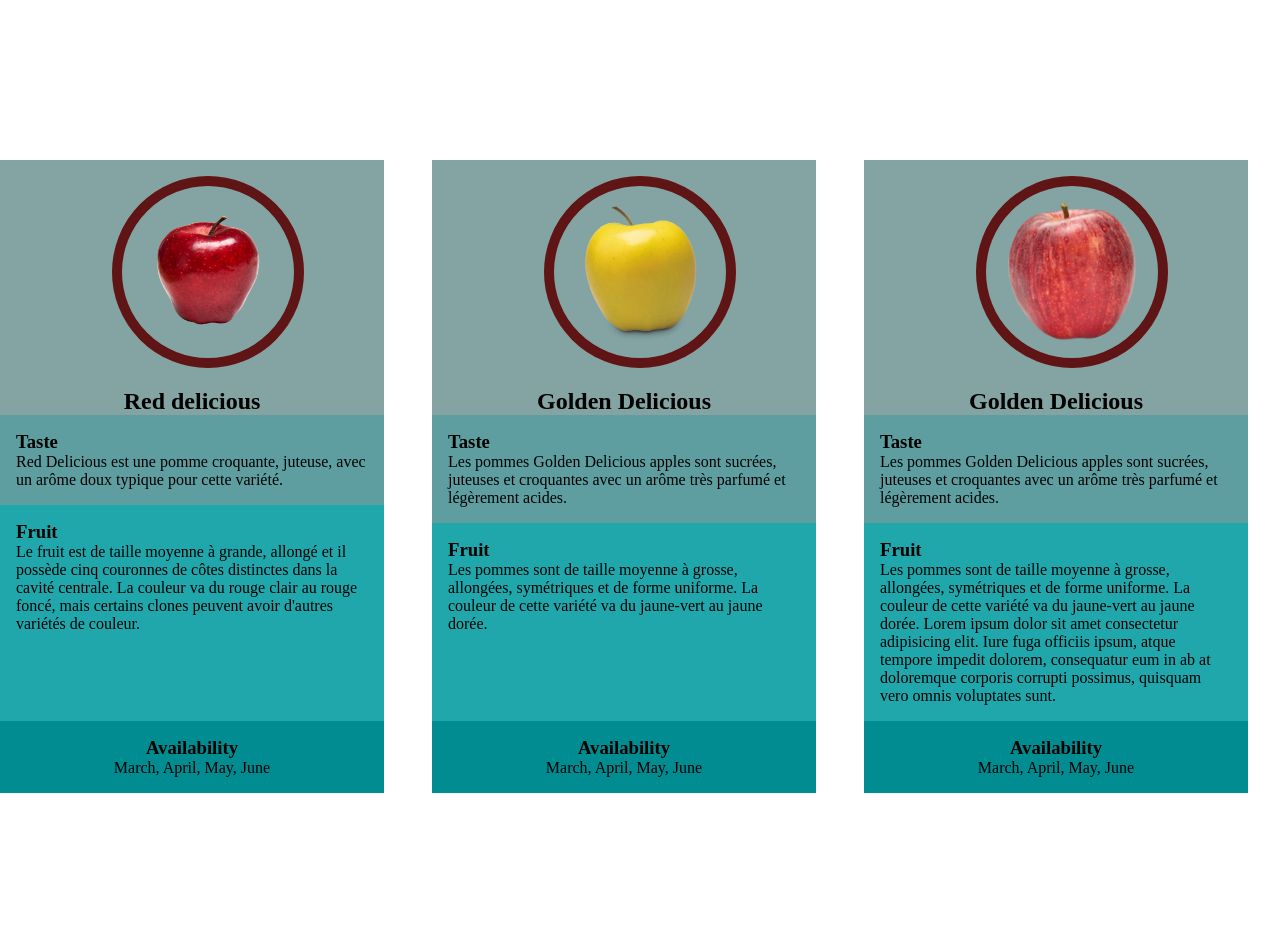
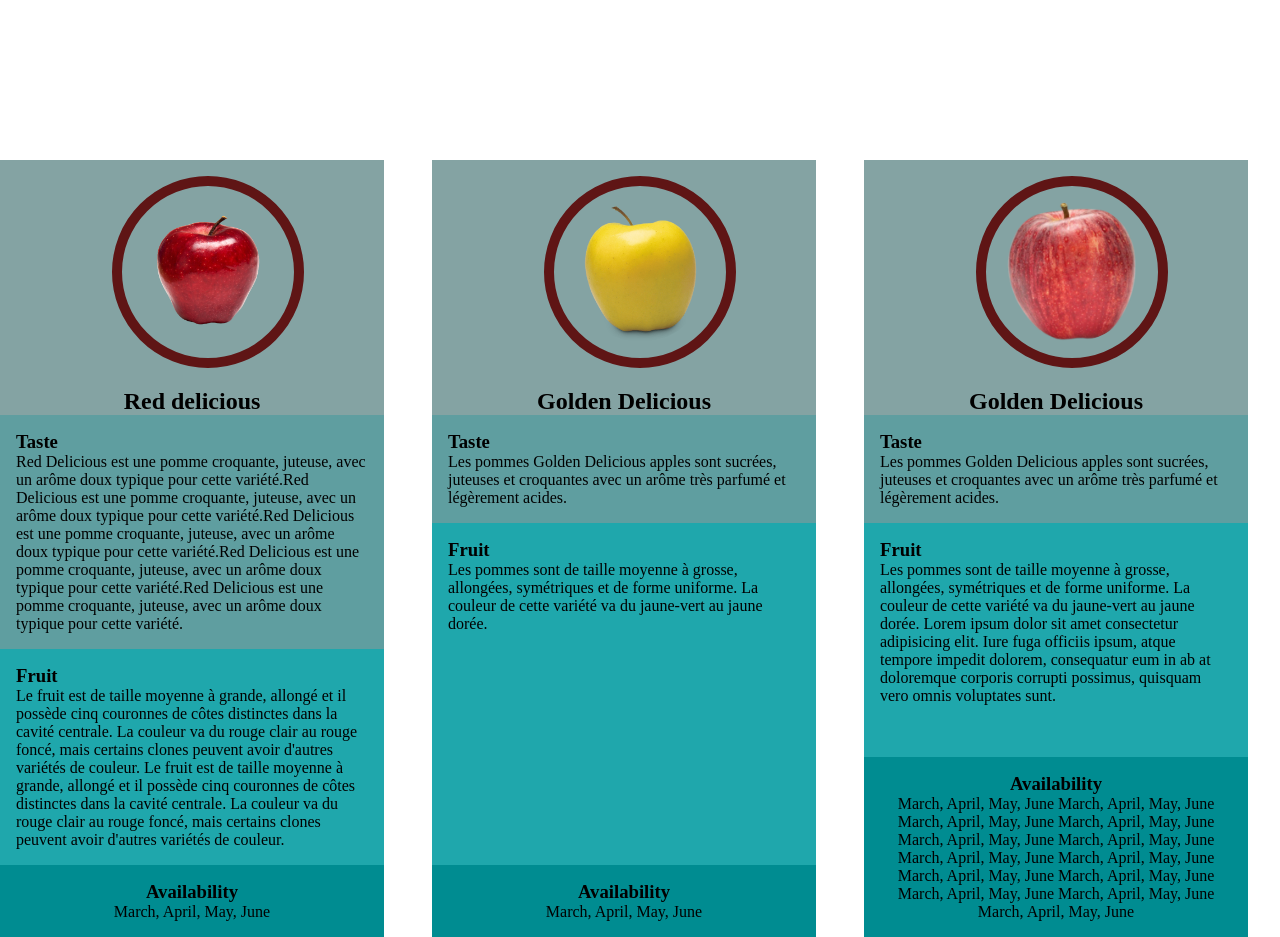
Before and after one commit to rebarce/radiustest, a plain HTML site: page index.html in a window 1280 px wide. Before the commit the page ends 800 px from the top, so only its background shows below. Drawn offline with Linux system fonts and the light colour scheme.

Commit message:
Update index.html

```diff
--- a/index.html
+++ b/index.html
@@ -20,6 +20,10 @@
           <h3>Taste</h3>
           <p>
             Red Delicious est une pomme croquante, juteuse, avec un arôme doux
+            typique pour cette variété.Red Delicious est une pomme croquante, juteuse, avec un arôme doux
+            typique pour cette variété.Red Delicious est une pomme croquante, juteuse, avec un arôme doux
+            typique pour cette variété.Red Delicious est une pomme croquante, juteuse, avec un arôme doux
+            typique pour cette variété.Red Delicious est une pomme croquante, juteuse, avec un arôme doux
             typique pour cette variété.
           </p>
         </div>
@@ -28,6 +32,9 @@
           <h3>Fruit</h3>
           <p>
             Le fruit est de taille moyenne à grande, allongé et il possède cinq
+            couronnes de côtes distinctes dans la cavité centrale. La couleur va
+            du rouge clair au rouge foncé, mais certains clones peuvent avoir
+            d'autres variétés de couleur.  Le fruit est de taille moyenne à grande, allongé et il possède cinq
             couronnes de côtes distinctes dans la cavité centrale. La couleur va
             du rouge clair au rouge foncé, mais certains clones peuvent avoir
             d'autres variétés de couleur.
@@ -94,7 +101,7 @@
         </div>
         <div class="div-3-3">
           <h3>Availability</h3>
-          <p>March, April, May, June</p>
+          <p> March, April, May, June March, April, May, June March, April, May, June March, April, May, June March, April, May, June March, April, May, June March, April, May, June March, April, May, June March, April, May, June March, April, May, June March, April, May, June March, April, May, June March, April, May, June</p>
         </div>
       </div>
     </div>
```
